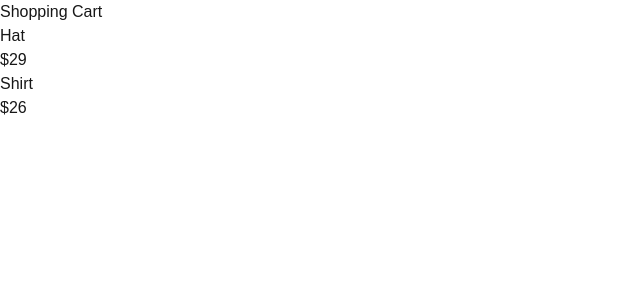
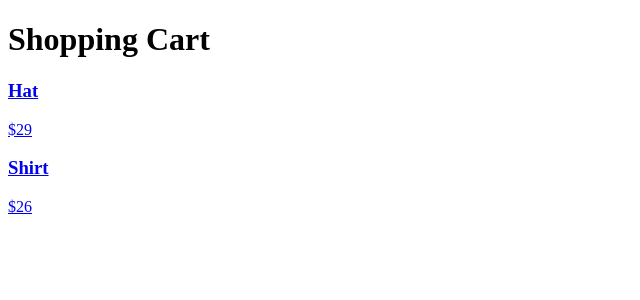
Before and after one commit to Gladiolus-bat/Learning-NextJs, a Next.js app: page /cart in a window 1280 px wide. Shown: the top 300 px of the page, without its empty margins (0-640 px from the left). Built offline with nearby package versions, Linux system fonts and the light colour scheme.

Commit message:
refactor: remove unused font imports and simplify RootLayout component

```diff
--- a/app/layout.tsx
+++ b/app/layout.tsx
@@ -1,17 +1,4 @@
 import type { Metadata } from "next";
-import localFont from "next/font/local";
-import "./globals.css";
-
-const geistSans = localFont({
-  src: "./fonts/GeistVF.woff",
-  variable: "--font-geist-sans",
-  weight: "100 900",
-});
-const geistMono = localFont({
-  src: "./fonts/GeistMonoVF.woff",
-  variable: "--font-geist-mono",
-  weight: "100 900",
-});
 
 export const metadata: Metadata = {
   title: "Create Next App",
@@ -25,9 +12,7 @@
 }>) {
   return (
     <html lang="en">
-      <body
-        className={`${geistSans.variable} ${geistMono.variable} antialiased`}
-      >
+      <body>
         {children}
       </body>
     </html>
```
